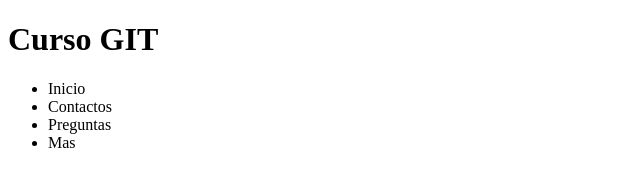
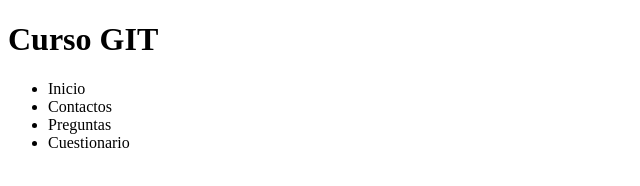
Before and after one commit to JuanDuquee/Alura-Git, a plain HTML site: page index.html in a window 1280 px wide. Shown: the full height of the page, 0-640 px from the left. Drawn offline with Linux system fonts and the light colour scheme.

Commit message:
chg nombre lista

```diff
--- a/index.html
+++ b/index.html
@@ -12,7 +12,7 @@
         <li>Inicio</li>
         <li>Contactos</li>
         <li>Preguntas</li>
-        <li>Mas</li>
+        <li>Cuestionario</li>
     </ul>
 </body>
 </html>
```
